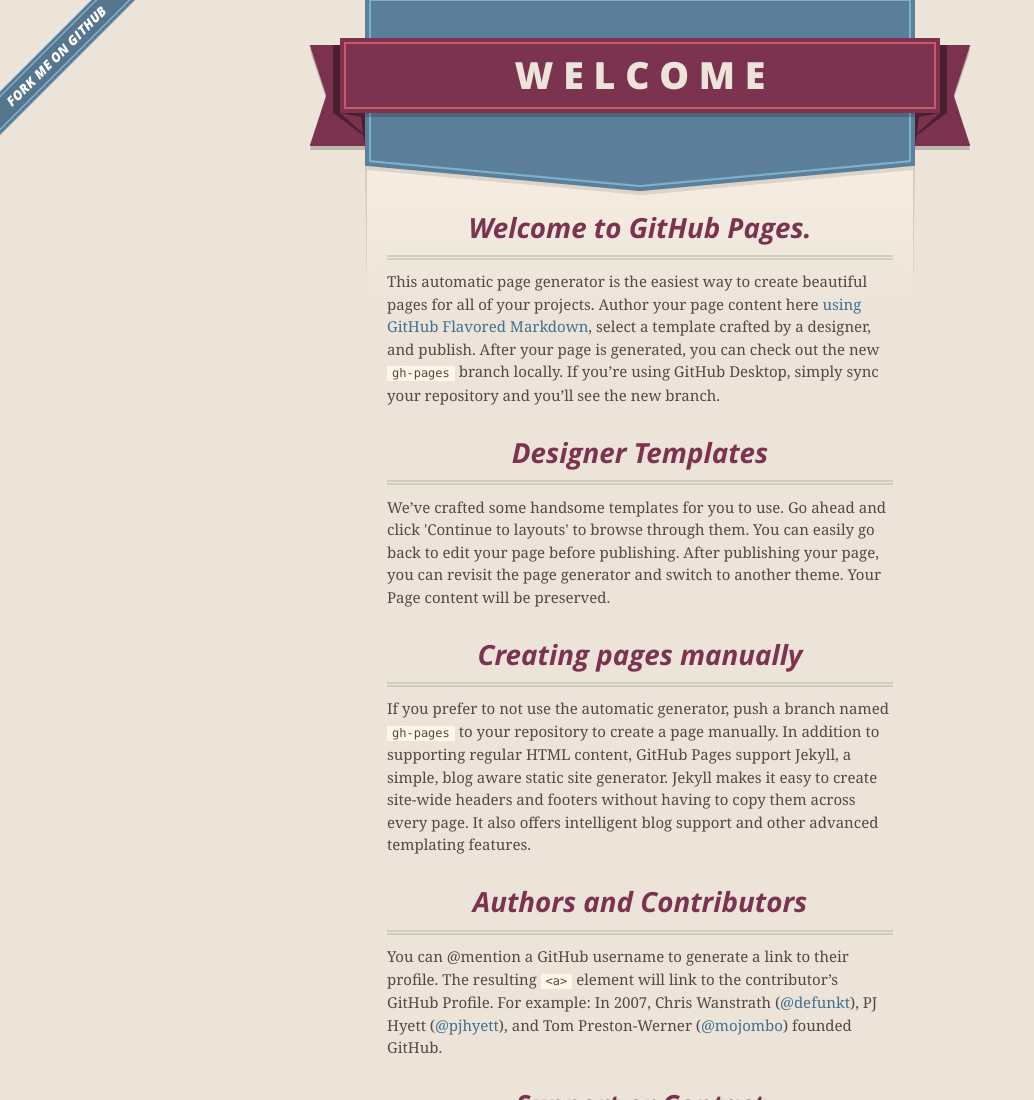
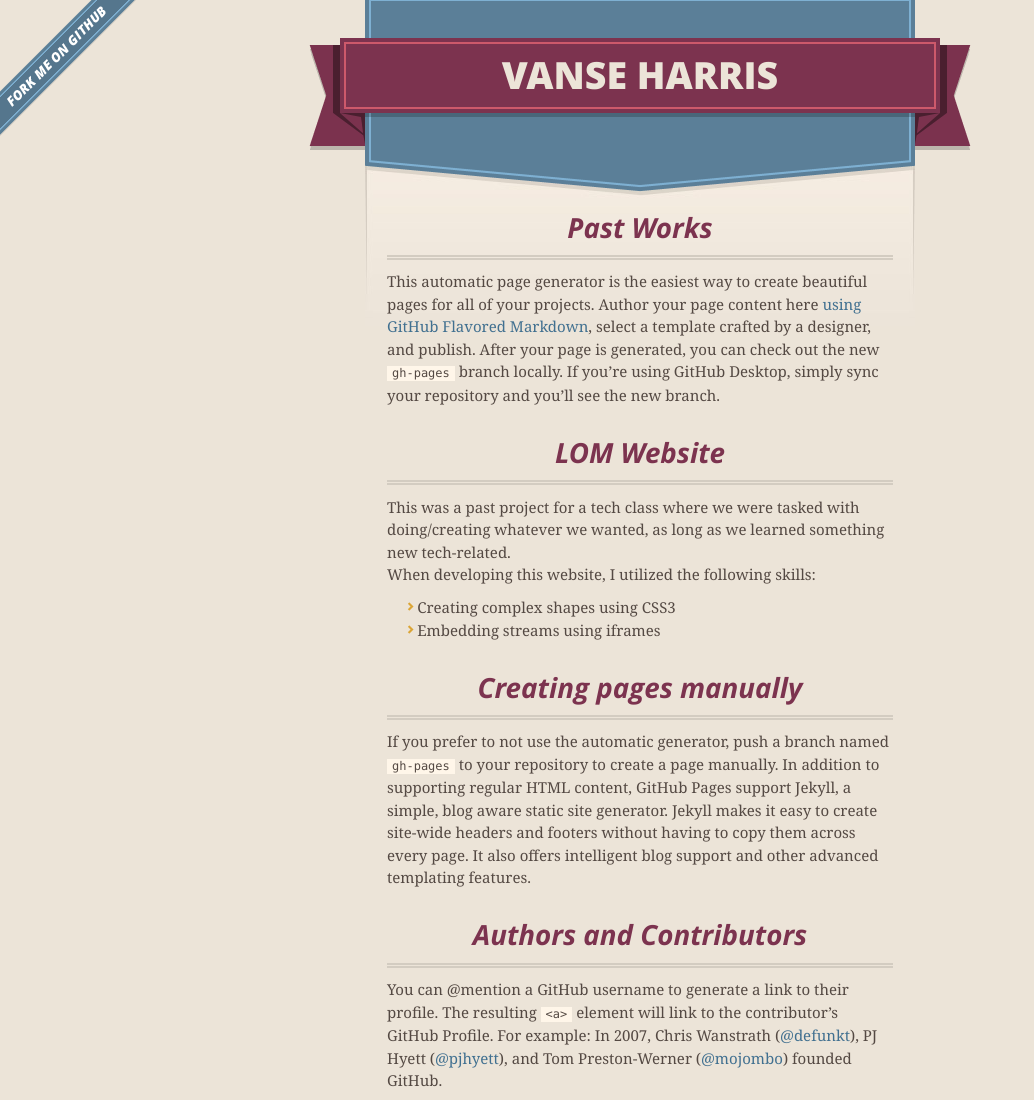
Before and after one commit to Wagablaga/wagablaga.github.io, a plain HTML site: page index.html in a window 1280 px wide. Shown: the top 1100 px of the page, without its empty margins (0-1034 px from the left). Drawn offline with nearby package versions, Linux system fonts and the light colour scheme.

Commit message:
Changed titles and started list for LOM website

```diff
--- a/index.html
+++ b/index.html
@@ -27,7 +27,7 @@
       <header>
         <span class="ribbon-outer">
           <span class="ribbon-inner">
-            <h1>W E L C O M E</h1>
+            <h1>Vanse Harris</h1>
             <h2></h2>
           </span>
           <span class="left-tail"></span>
@@ -46,14 +46,23 @@
 
       <section id="main_content">
         <h3>
-<a id="welcome-to-github-pages" class="anchor" href="#welcome-to-github-pages" aria-hidden="true"><span aria-hidden="true" class="octicon octicon-link"></span></a>Welcome to GitHub Pages.</h3>
+<a id="welcome-to-github-pages" class="anchor" href="#welcome-to-github-pages" aria-hidden="true"><span aria-hidden="true" class="octicon octicon-link"></span></a>Past Works</h3>
 
-<p>This automatic page generator is the easiest way to create beautiful pages for all of your projects. Author your page content here <a href="https://guides.github.com/features/mastering-markdown/">using GitHub Flavored Markdown</a>, select a template crafted by a designer, and publish. After your page is generated, you can check out the new <code>gh-pages</code> branch locally. If you’re using GitHub Desktop, simply sync your repository and you’ll see the new branch.</p>
+<p>This automatic page generator is the easiest way to create beautiful pages for all of your projects.
+  Author your page content here <a href="https://guides.github.com/features/mastering-markdown/">using
+  GitHub Flavored Markdown</a>, select a template crafted by a designer, and publish.
+  After your page is generated, you can check out the new <code>gh-pages</code> branch locally.
+  If you’re using GitHub Desktop, simply sync your repository and you’ll see the new branch.</p>
 
 <h3>
-<a id="designer-templates" class="anchor" href="#designer-templates" aria-hidden="true"><span aria-hidden="true" class="octicon octicon-link"></span></a>Designer Templates</h3>
+<a id="designer-templates" class="anchor" href="#designer-templates" aria-hidden="true"><span aria-hidden="true" class="octicon octicon-link"></span></a>LOM Website</h3>
 
-<p>We’ve crafted some handsome templates for you to use. Go ahead and click 'Continue to layouts' to browse through them. You can easily go back to edit your page before publishing. After publishing your page, you can revisit the page generator and switch to another theme. Your Page content will be preserved.</p>
+<p>This was a past project for a tech class where we were tasked with doing/creating whatever we wanted, as long as we learned something new tech-related.
+        <br> When developing this website, I utilized the following skills:</p>
+<ul>
+  <li>Creating complex shapes using CSS3</li>
+  <li>Embedding streams using iframes</li>
+</ul>
 
 <h3>
 <a id="creating-pages-manually" class="anchor" href="#creating-pages-manually" aria-hidden="true"><span aria-hidden="true" class="octicon octicon-link"></span></a>Creating pages manually</h3>
```
